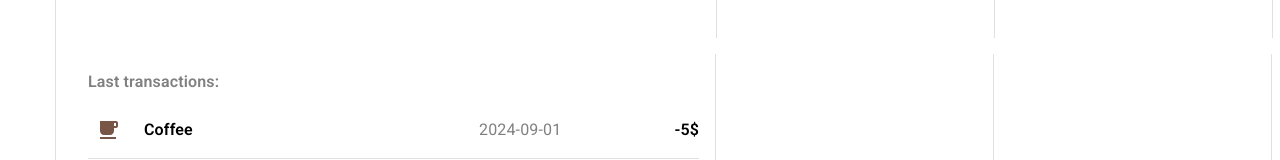
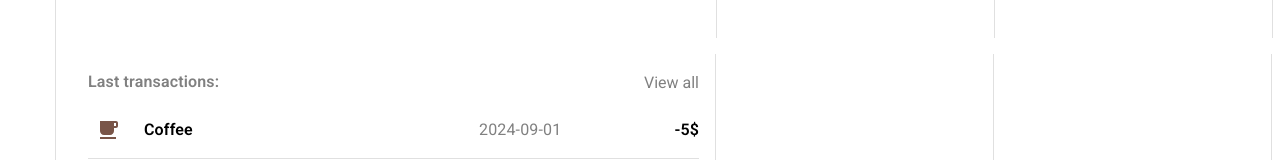
Before and after one commit to OrenPapa/finance-flow, a React app: page / in a window 1280 px wide. Shown: the part 535-695 px from the top of the page. Built offline with nearby package versions, Linux system fonts and the light colour scheme; no server answers; sample sign-in values are in the browser's storage.

Commit message:
Add view all link to transaction table

```diff
--- a/src/components/transactionTable/index.tsx
+++ b/src/components/transactionTable/index.tsx
@@ -7,6 +7,8 @@ import {
   RowWrapper,
   SectionTitle,
   DateText,
+  HeaderContainer,
+  ViewAll,
 } from './styles';
 import AttachMoneyIcon from '@mui/icons-material/AttachMoney';
 import LocalCafeIcon from '@mui/icons-material/LocalCafe';
@@ -41,7 +43,11 @@ function getIcon(type: string) {
 const TransactionTable: React.FC = () => {
   return (
     <Container>
-      <SectionTitle>Last transactions:</SectionTitle>
+      <HeaderContainer>
+        <SectionTitle>Last transactions:</SectionTitle>
+        <ViewAll to="/">View all</ViewAll>
+      </HeaderContainer>
+
       {transactions.map((transaction, index) => (
         <RowWrapper key={index}>
           <IconWrapper>{getIcon(transaction.type)}</IconWrapper>
--- a/src/components/transactionTable/styles.ts
+++ b/src/components/transactionTable/styles.ts
@@ -1,4 +1,5 @@
-import { Typography } from '@mui/material';
+import { Box, Typography } from '@mui/material';
+import { Link } from 'react-router-dom';
 import styled from 'styled-components';
 
 export const Container = styled.div`
@@ -6,6 +7,24 @@ export const Container = styled.div`
   flex-direction: column;
   gap: 8px;
   width: 100%;
+`;
+
+export const HeaderContainer = styled(Box)`
+  display: flex;
+  flex-direction: row;
+  align-items: center;
+  justify-content: space-between;
+`;
+
+export const ViewAll = styled(Link)`
+  color: var(--tertiary-text-color);
+  text-decoration: none;
+  font-size: 1rem;
+  font-weight: 400;
+
+  &:hover {
+    color: var(--tertiary-text-color);
+  }
 `;
 
 export const SectionTitle = styled(Typography)`
```
